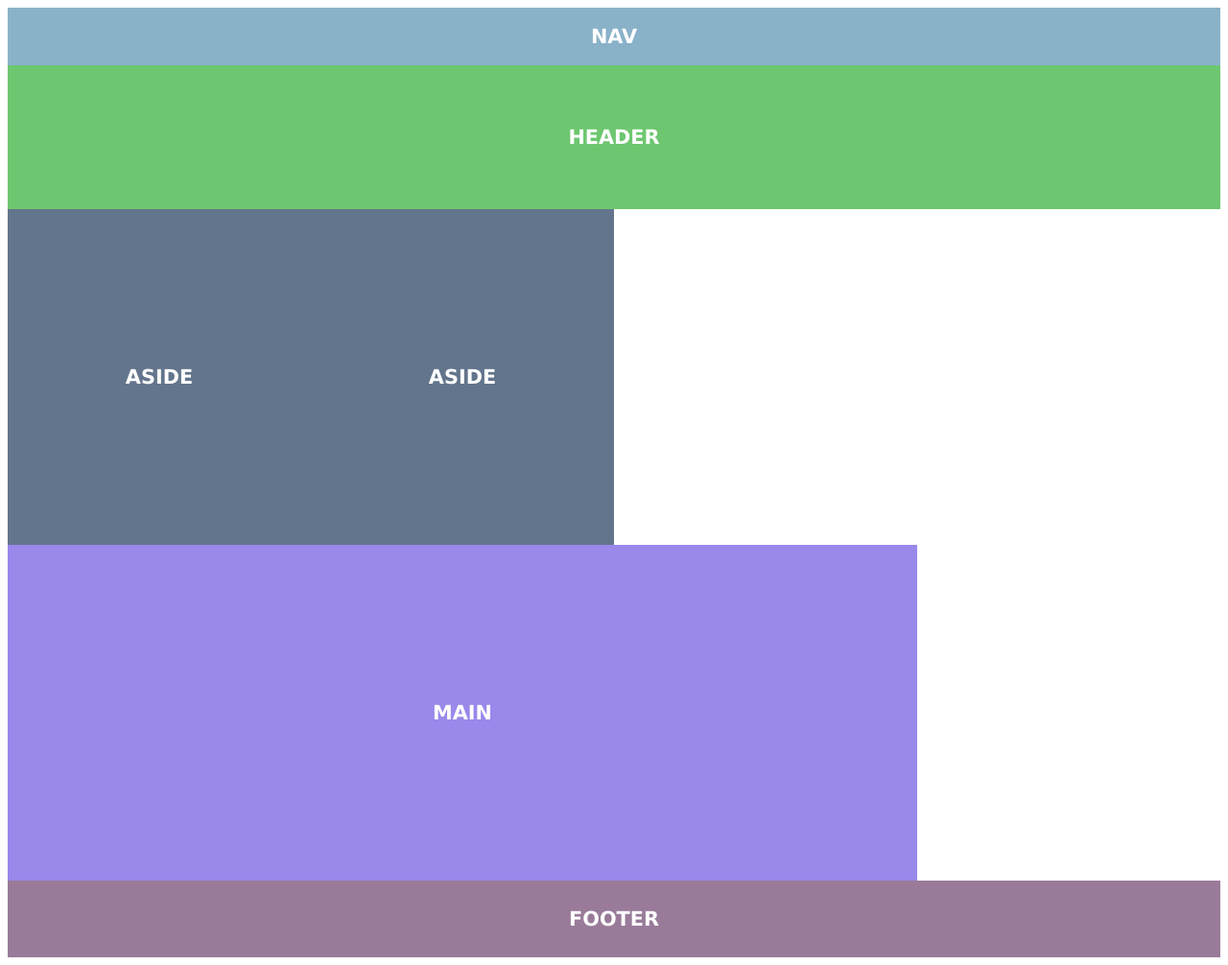
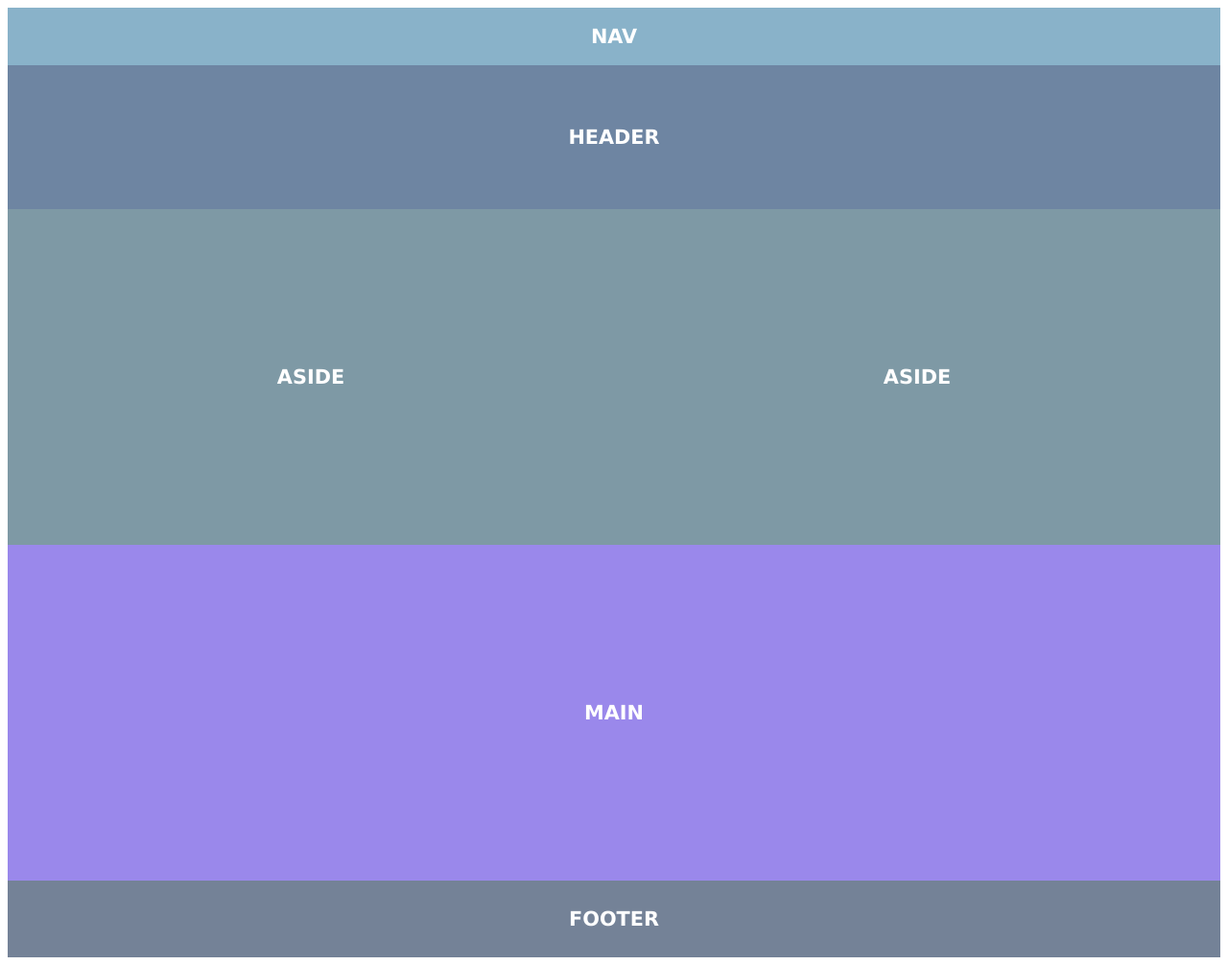
Before and after one commit to DumukenovaAitunuk/15-11-21, a plain HTML site: page index.html in a window 1280 px wide. Shown: the whole page at 96% size. Drawn offline with Linux system fonts and the light colour scheme.

Commit message:
Added to style.css

```diff
--- a/style.css
+++ b/style.css
@@ -14,7 +14,7 @@ nav{
     min-height: 60px;
 }
 header{
-    background-color: rgb(109, 199, 112);
+    background-color: rgb(110, 133, 162);
     min-height: 150px ;
 }
 main{
@@ -23,22 +23,19 @@ main{
 
 }
 aside{
-    background-color: rgb(99, 117, 140);
+    background-color: rgb(126, 153, 165);
     min-height: 350px;
 }
 footer{
-    background-color: rgb(153, 123, 153);
+    background-color: rgb(116, 130, 151);
     min-height: 80px;
 }
 .row{
     display: flex;
 }
-aside{
-    width: 25%;
-}
-main{
-    width: 75%;
-}
 .column{
     flex: 1 0 0;
 }
+aside{
+    width: 50%;
+}
```
